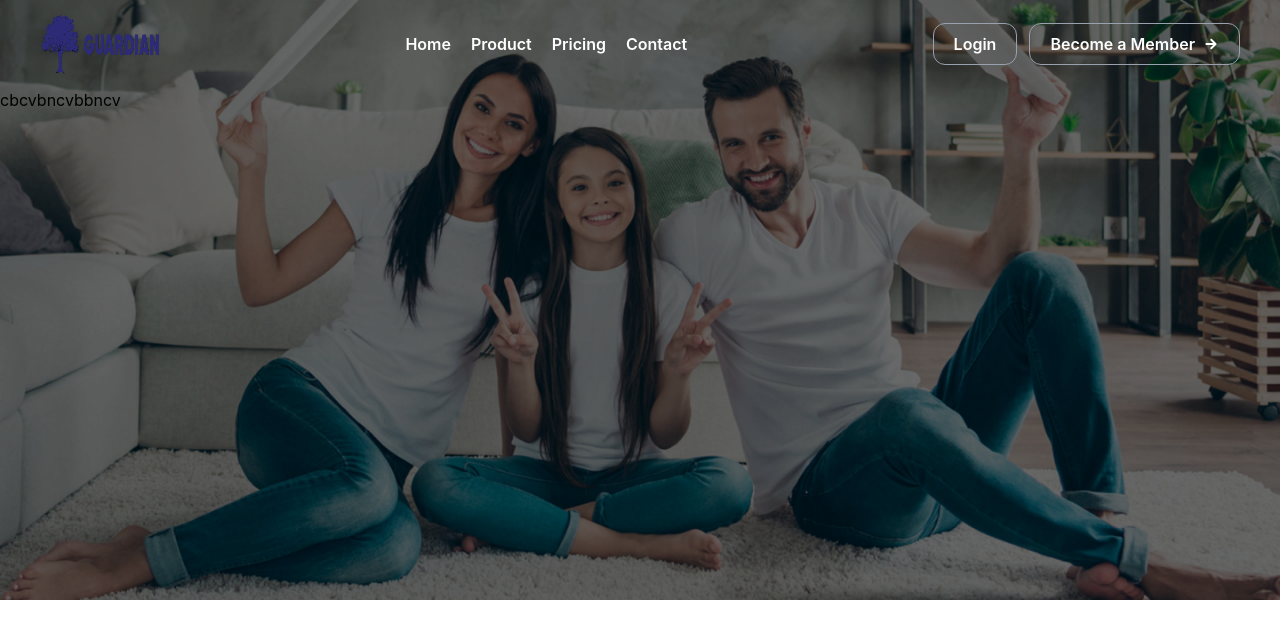
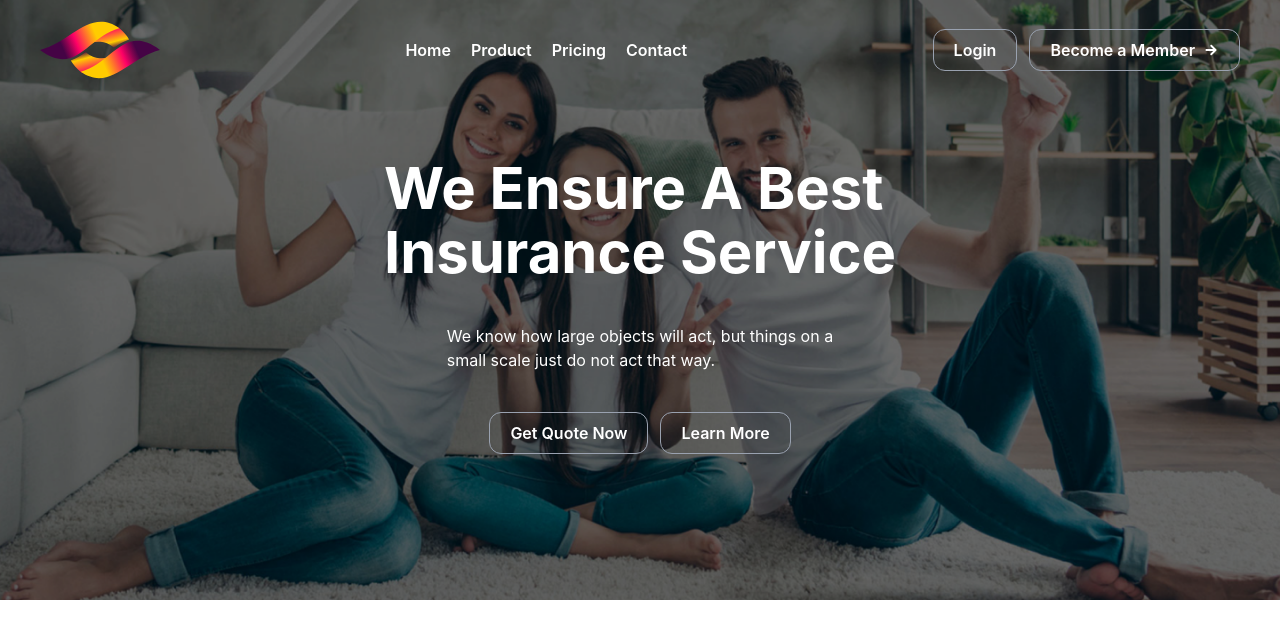
Before and after one commit to devjihad/Guardian_lifeinsurance, a React (Vite) app: page / in a window 1280 px wide. Shown: the top 638 px of the page. Built offline with nearby package versions, Linux system fonts and the light colour scheme.

Commit message:
hero section done

```diff
--- a/src/Component/Home/Hero.jsx
+++ b/src/Component/Home/Hero.jsx
@@ -3,9 +3,18 @@ import banner from './../../assets/background.png'
 import Navbar from './Navbar';
 const Hero = () => {
     return (
-        <div className='bg-cover bg-center min-h-150' style={{backgroundImage: `url(${banner})`}}>
+        <div className='bg-cover bg-center min-h-150 r' style={{backgroundImage: `url(${banner})`}}>
              <Navbar/>
-            cbcvbncvbbncv
+
+            <div className='container text-white flex flex-col justify-center items-center mt-14'>
+                <h2 className=' text-[58px] font-bold leading-16 '>We Ensure A Best <br /> Insurance Service</h2>
+                <p className='my-10'>We know how large objects will act, but things on a <br />small scale just do not act that way.</p>
+                <div className='flex gap-3'>
+                     <button className='px-5 py-2 border border-gray-400 rounded-xl font-semibold text-[16px] hover:bg-button hover:text-white'>Get Quote Now </button>
+
+                     <button className='px-5 py-2 border border-gray-400 rounded-xl font-semibold flex gap-2 items-center text-[16px] hover:bg-button hover: '>Learn More </button>
+                 </div>
+            </div>
         </div>
     );
 };
--- a/src/Component/Home/Navbar.jsx
+++ b/src/Component/Home/Navbar.jsx
@@ -1,9 +1,9 @@
 import React from 'react';
 import { IoMdArrowRoundForward } from "react-icons/io";
-import logo from './../../assets/logo.png'
+import logo from './../../assets/logo.svg'
 const Navbar = () => {
     return (
-        <div className='flex justify-between items-center container text-white py-3'>
+        <div className='flex justify-between items-center container text-white py-4.5 '>
             <img src={logo} alt=""  className='w-30 h-16'/>
             <ul className='flex items-center gap-5 font-semibold text-[16px] '>
                 <li>Home</li>
```
Also changed, not shown: src/assets/logo.png, src/assets/logo.svg (added).
